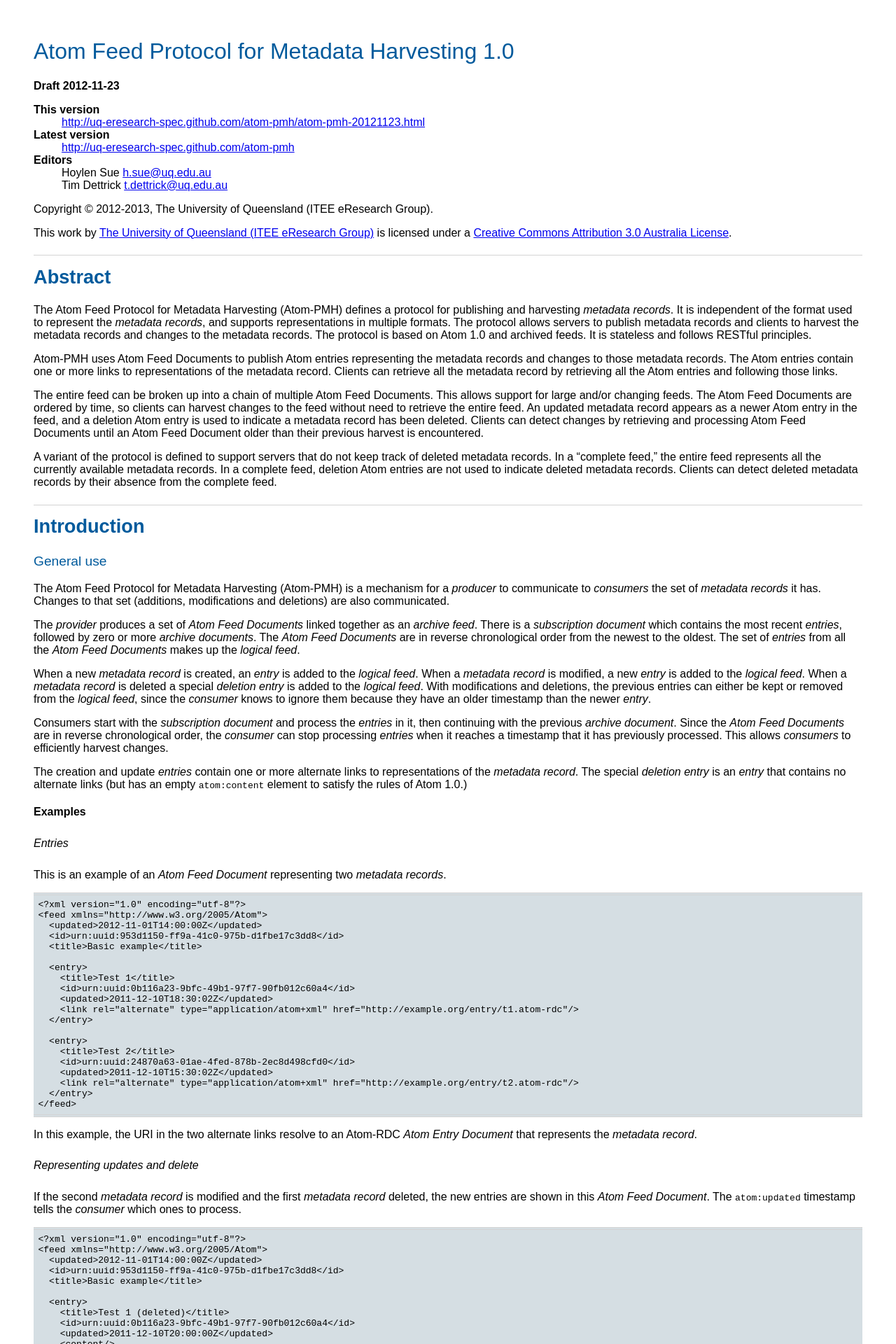
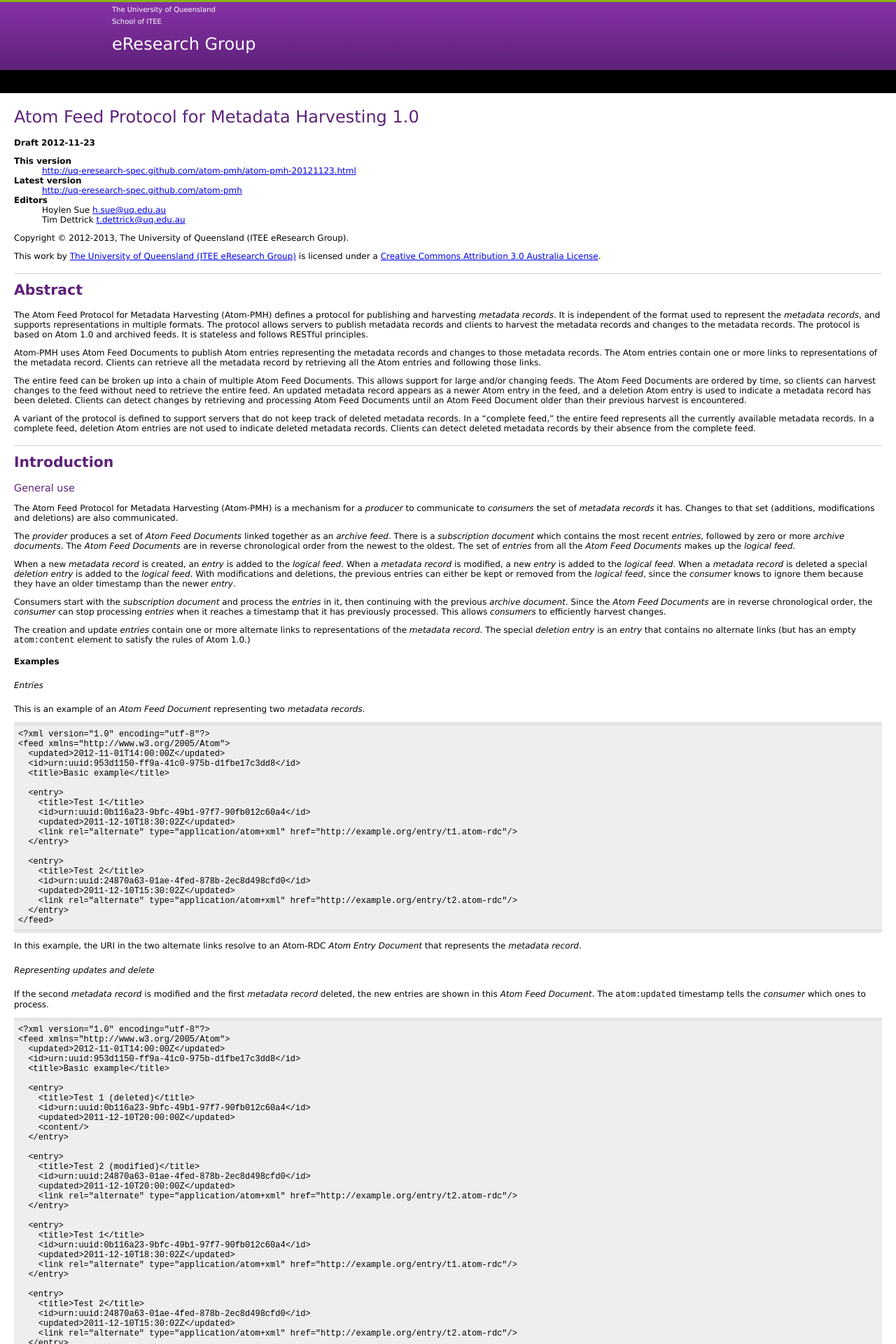
Before and after one commit to uq-eresearch-spec/atom-pmh, a Jekyll site: the page built from index.html, in a window 1280 px wide. Shown: the top 1920 px of the page at 70% size. Built offline with Jekyll 4.4.1, drawn with Linux system fonts in a browser that asks for light colours.

Commit message:
Styling pages.

```diff
--- a/_layouts/default.html
+++ b/_layouts/default.html
@@ -11,6 +11,14 @@
   </head>
 
   <body>
-  {{ content }}
+    <div id="nav">
+      <p><a href="http://www.uq.edu.au">The University of Queensland</a></p>
+      <p><a href="http://www.itee.uq.edu.au">School of ITEE</a></p>
+      <p id="eResearch"><a href="http://www.itee.uq.edu.au/eresearch">eResearch Group</a></p>
+    </div>
+
+    <div id="article">
+      {{ content }}
+    </div>
   </body>
 </html>
--- a/css/spec.css
+++ b/css/spec.css
@@ -1,17 +1,46 @@
 /* CSS for specifications generated from Markdown. */
 
 body {
-  margin : 0;
-  padding : 4ex 3em;
-  font-family : sans-serif;
-  color : black;
-  background : white;
+  margin: 0; border: 0; padding: 0;
+  font-family : Verdana, Arial, Helvetica, sans-serif;
+  font-size: 12px;
+  color: black;
+  background: white;
+}
+
+div#nav {
+ min-height: 97px;
+ border-top: 3px solid #88b415;
+ border-bottom: 33px solid #000;
+ padding: 0;
+ color: white;
+ background: #8631a6;
+ background: -moz-linear-gradient(top, #8631a6 0%, #5e217a 100%);
+ background: -webkit-linear-gradient(top, #8631a6 0%, #5e217a 100%);
+ background: linear-gradient(top, #8631a6 0%, #5e217a 100%);
+}
+div#nav p {
+ width: 960px;
+ margin: 1ex auto;
+ font-size: x-small;
+}
+div#nav p#eResearch {
+ margin-bottom: 0;
+ font-size: 200%;
+}
+div#nav a {
+ color: white;
+ text-decoration: none;
+}
+
+div#article {
+  margin: 20px;
 }
 
 h1,
 h2,
 h3 {
-  color : #005A9C
+  color: #5e217a
 }
 
 h1 { font-size: 200%; font-weight: normal; }
@@ -29,7 +58,7 @@ h2#introduction {
 dt { font-weight: bold; }
 
 pre {
-  background-color: #d5dee3;
+  background-color: #eee;
   border-top-width: 4px;
   border-top-style: double;
   border-top-color: #d3d3d3;
```
